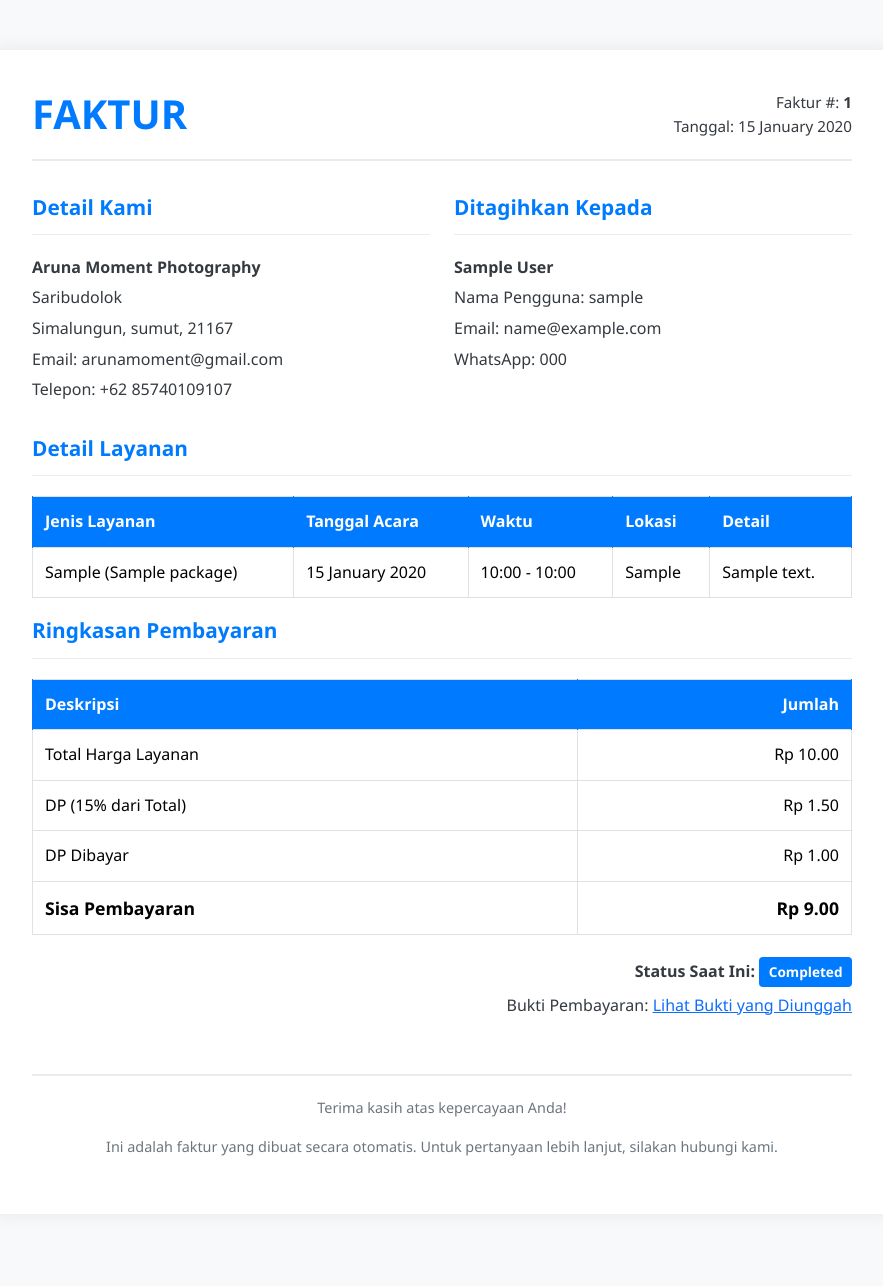
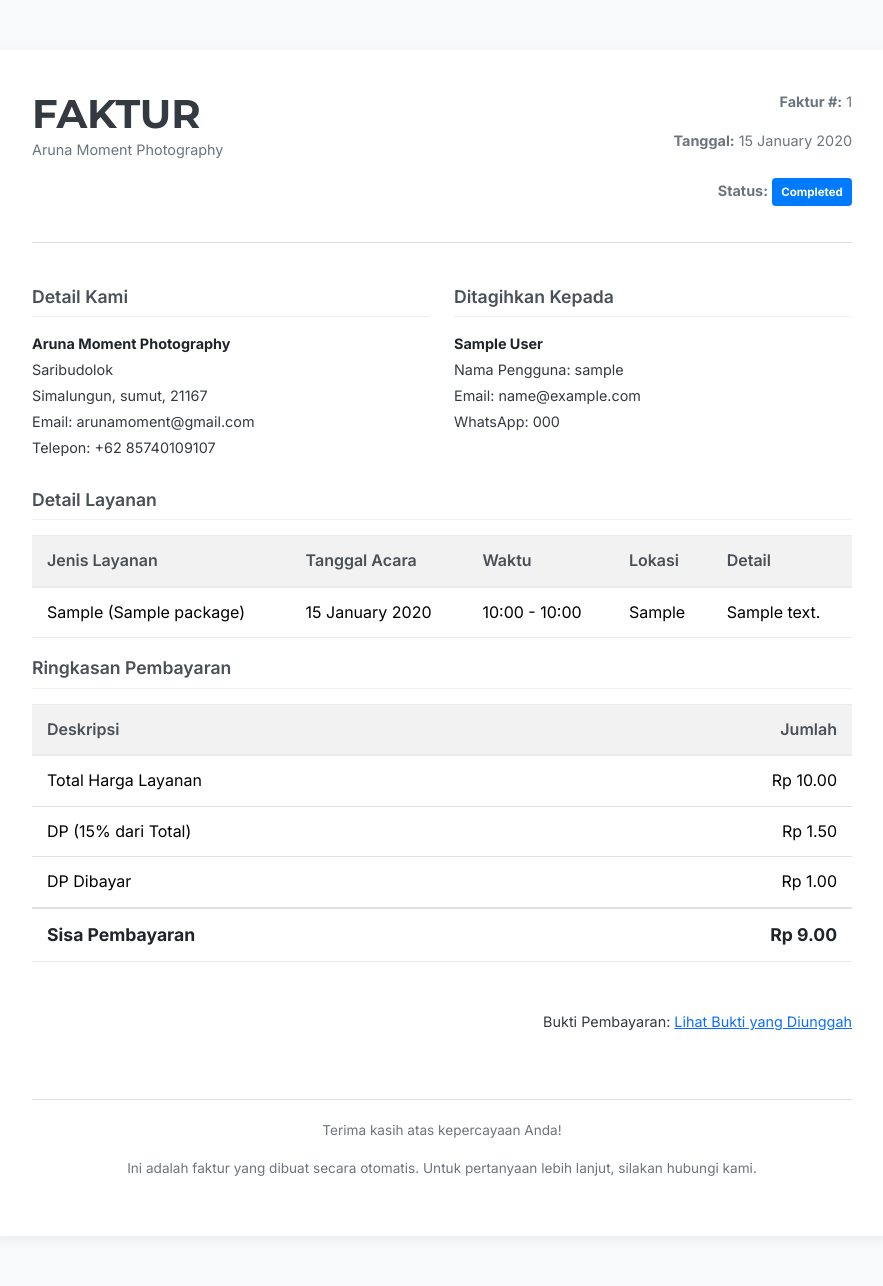
Before and after one commit to initHD3v/initialHGalelio, a Flask app: page /admin/order/1/view_invoice in a window 1280 px wide. Shown: the whole page, without its empty margins (198-1081 px from the left). Before the commit the page ends 1156 px from the top, so only its background shows below. Run offline with Flask 3, Linux system fonts and the light colour scheme; a user stored in the database is signed in; tables that the repository leaves empty hold one stand-in row (values such as "Sample post"); some libraries are stand-ins or nearby versions.

Commit message:
Redesign invoice template for professional and minimalist look

```diff
--- a/templates/invoice.html
+++ b/templates/invoice.html
@@ -5,9 +5,10 @@
     <meta name="viewport" content="width=device-width, initial-scale=1.0">
     <title>Faktur #{{ order.id }}</title>
     <link href="https://cdn.jsdelivr.net/npm/bootstrap@5.3.3/dist/css/bootstrap.min.css" rel="stylesheet">
+    <link href="https://fonts.googleapis.com/css2?family=Inter:wght@300;400;500;600;700&family=Montserrat:wght@300;400;500;600;700&display=swap" rel="stylesheet">
     <style>
         body {
-            font-family: 'Segoe UI', Tahoma, Geneva, Verdana, sans-serif;
+            font-family: 'Inter', sans-serif;
             background-color: #f8f9fa;
             color: #343a40;
             line-height: 1.6;
@@ -19,126 +20,210 @@
             background: #fff;
             padding: 40px;
             border-radius: 8px;
-            box-shadow: 0 0 20px rgba(0, 0, 0, 0.08);
+            box-shadow: 0 4px 12px rgba(0, 0, 0, 0.05);
         }
         .invoice-header {
-            border-bottom: 2px solid #e9ecef;
-            padding-bottom: 20px;
-            margin-bottom: 30px;
             display: flex;
             justify-content: space-between;
-            align-items: center;
-        }
-        @media (max-width: 768px) {
-            .invoice-header {
-                flex-direction: column;
-                text-align: center;
-            }
-            .invoice-header .invoice-meta {
-                text-align: center;
-                margin-top: 10px;
-            }
-            .info-block {
-                margin-bottom: 20px;
-            }
-            .table-responsive {
-                overflow-x: auto;
-            }
+            align-items: flex-start;
+            margin-bottom: 40px;
+            padding-bottom: 20px;
+            border-bottom: 1px solid #e0e0e0;
         }
         .invoice-header h1 {
-            color: #007bff;
+            font-family: 'Montserrat', sans-serif;
             font-weight: 700;
+            color: #343a40;
             margin: 0;
+            font-size: 2.5em;
         }
         .invoice-header .invoice-meta {
             text-align: right;
-            font-size: 0.95em;
+            font-size: 0.9em;
+            color: #6c757d;
         }
         .invoice-section-title {
-            font-size: 1.3em;
-            color: #007bff;
-            border-bottom: 1px solid #e9ecef;
-            padding-bottom: 10px;
-            margin-bottom: 20px;
+            font-size: 1.1em;
             font-weight: 600;
+            color: #495057;
+            margin-bottom: 15px;
+            padding-bottom: 5px;
+            border-bottom: 1px solid #f0f0f0;
         }
         .info-block p {
-            margin-bottom: 5px;
+            margin-bottom: 3px;
+            font-size: 0.9em;
+        }
+        .info-block strong {
+            color: #212529;
+        }
+
+        /* Table Styling */
+        .table {
+            width: 100%;
+            margin-bottom: 1rem;
+            color: #212529;
+            border-collapse: collapse;
         }
         .table th, .table td {
-            padding: 12px;
-            vertical-align: middle;
+            padding: 12px 15px;
+            vertical-align: top;
+            border-top: 1px solid #e9ecef;
         }
         .table thead th {
-            background-color: #007bff;
-            color: #fff;
-            border-color: #007bff;
+            background-color: #f2f2f2;
+            color: #495057;
+            font-weight: 600;
+            border-bottom: 2px solid #e9ecef;
+            text-align: left;
         }
-        .table tbody tr:nth-child(odd) {
-            background-color: #f2f2f2;
+        .table tbody tr:last-child td {
+            border-bottom: 1px solid #e9ecef;
         }
-        .table tfoot td {
-            font-weight: 600;
-            border-top: 2px solid #e9ecef;
+        .table .text-end {
+            text-align: right;
         }
         .total-row {
+            font-weight: 700;
+            background-color: #e9ecef;
+        }
+        .total-row td {
+            border-top: 2px solid #dee2e6;
             font-size: 1.1em;
+            color: #212529;
+        }
+
+        /* Status Badge */
+        .status-badge {
+            padding: 0.4em 0.8em;
+            border-radius: 0.25rem;
+            font-size: 0.8em;
             font-weight: 700;
-            color: #007bff;
+            color: #fff;
+            display: inline-block;
+            margin-top: 10px;
         }
-        .status-badge {
-            padding: 0.4em 0.7em;
-            border-radius: 0.25rem;
-            font-size: 0.85em;
-            font-weight: 600;
-            color: #fff;
-        }
-        .status-waiting_dp { background-color: #17a2b8; } /* info */
-        .status-waiting_approval { background-color: #ffc107; color: #343a40; } /* warning */
+        .status-waiting_dp { background-color: #ffc107; color: #343a40; } /* warning */
+        .status-waiting_approval { background-color: #17a2b8; } /* info */
         .status-accepted { background-color: #28a745; } /* success */
         .status-rejected { background-color: #dc3545; } /* danger */
         .status-completed { background-color: #007bff; } /* primary */
         .status-expired { background-color: #6c757d; } /* secondary */
 
+        /* Bank Details */
         .bank-details-section {
             margin-top: 40px;
-            padding-top: 20px;
-            border-top: 2px solid #e9ecef;
+            padding-top: 30px;
+            border-top: 1px solid #e0e0e0;
         }
         .bank-details-section .bank-item {
-            background-color: #e9f7ff;
-            border: 1px solid #b3e0ff;
+            background-color: #f8f9fa;
+            border: 1px solid #e9ecef;
+            border-left: 4px solid #007bff; /* Accent border */
             border-radius: 5px;
-            padding: 15px;
+            padding: 15px 20px;
             margin-bottom: 15px;
         }
         .bank-details-section .bank-item p {
             margin-bottom: 5px;
-            font-size: 0.95em;
+            font-size: 0.9em;
         }
         .bank-details-section .bank-item strong {
             color: #0056b3;
         }
+
+        /* Footer */
         .invoice-footer {
-            margin-top: 40px;
+            margin-top: 50px;
             padding-top: 20px;
-            border-top: 2px solid #e9ecef;
+            border-top: 1px solid #e0e0e0;
             text-align: center;
-            font-size: 0.9em;
+            font-size: 0.85em;
             color: #6c757d;
+        }
+
+        /* Responsive Adjustments */
+        @media (max-width: 768px) {
+            body {
+                padding: 10px;
+            }
+            .invoice-container {
+                padding: 20px;
+                margin: 15px auto;
+            }
+            .invoice-header {
+                flex-direction: column;
+                align-items: center;
+                text-align: center;
+            }
+            .invoice-header .invoice-meta {
+                margin-top: 15px;
+                text-align: center;
+            }
+            .invoice-header h1 {
+                font-size: 2em;
+            }
+            .row.mb-4 > div {
+                margin-bottom: 20px;
+            }
+            .table-responsive {
+                overflow-x: auto;
+                -webkit-overflow-scrolling: touch;
+            }
+            .table thead {
+                display: none; /* Hide table headers on small screens */
+            }
+            .table, .table tbody, .table tr, .table td {
+                display: block;
+                width: 100%;
+            }
+            .table tr {
+                margin-bottom: 15px;
+                border: 1px solid #e9ecef;
+                border-radius: 5px;
+                padding: 10px;
+            }
+            .table td {
+                text-align: right;
+                padding-left: 50%;
+                position: relative;
+                border: none;
+            }
+            .table td::before {
+                content: attr(data-label);
+                position: absolute;
+                left: 15px;
+                width: calc(50% - 30px);
+                padding-right: 10px;
+                white-space: nowrap;
+                text-align: left;
+                font-weight: 600;
+                color: #495057;
+            }
+            .total-row td {
+                text-align: right !important;
+                padding-left: 15px;
+            }
+            .total-row td::before {
+                content: none;
+            }
         }
     </style>
 </head>
 <body>
     <div class="invoice-container">
         <div class="invoice-header">
+            <div>
                 <h1>FAKTUR</h1>
+                <p style="font-size: 0.9em; color: #6c757d;">Aruna Moment Photography</p>
+            </div>
             <div class="invoice-meta">
-                Faktur #: <strong>{{ order.id }}</strong><br>
-                Tanggal: {{ order.created_at.strftime('%d %B %Y') }}<br>
+                <p><strong>Faktur #:</strong> {{ order.id }}</p>
+                <p><strong>Tanggal:</strong> {{ order.created_at.strftime('%d %B %Y') }}</p>
                 {% if order.status == 'waiting_dp' %}
-                    Jatuh Tempo: {{ (order.created_at + timedelta(hours=1)).strftime('%d %B %Y %H:%M') }}
+                    <p><strong>Jatuh Tempo:</strong> {{ (order.created_at + timedelta(hours=1)).strftime('%d %B %Y %H:%M') }}</p>
                 {% endif %}
+                <p><strong>Status:</strong> <span class="status-badge status-{{ order.status }}">{{ order.status.replace('_', ' ').title() }}</span></p>
             </div>
         </div>
 
@@ -165,7 +250,8 @@
         </div>
 
         <div class="invoice-section-title">Detail Layanan</div>
-        <table class="table table-bordered">
+        <div class="table-responsive">
+            <table class="table">
                 <thead>
                     <tr>
                         <th>Jenis Layanan</th>
@@ -177,17 +263,19 @@
                 </thead>
                 <tbody>
                     <tr>
-                    <td>{{ order.service_type.capitalize() }} {% if order.wedding_package %}({{ order.wedding_package.name }}){% endif %}</td>
-                    <td>{{ order.event_date.strftime('%d %B %Y') }}</td>
-                    <td>{{ order.event_start_time.strftime('%H:%M') }} - {{ order.event_end_time.strftime('%H:%M') }}</td>
-                    <td>{{ order.location }}</td>
-                    <td>{{ order.details if order.details else 'N/A' }}</td>
+                        <td data-label="Jenis Layanan">{{ order.service_type.capitalize() }} {% if order.wedding_package %}({{ order.wedding_package.name }}){% endif %}</td>
+                        <td data-label="Tanggal Acara">{{ order.event_date.strftime('%d %B %Y') }}</td>
+                        <td data-label="Waktu">{{ order.event_start_time.strftime('%H:%M') }} - {{ order.event_end_time.strftime('%H:%M') }}</td>
+                        <td data-label="Lokasi">{{ order.location }}</td>
+                        <td data-label="Detail">{{ order.details if order.details else 'N/A' }}</td>
                     </tr>
                 </tbody>
             </table>
+        </div>
 
         <div class="invoice-section-title">Ringkasan Pembayaran</div>
-        <table class="table table-bordered">
+        <div class="table-responsive">
+            <table class="table">
                 <thead>
                     <tr>
                         <th>Deskripsi</th>
@@ -196,16 +284,16 @@
                 </thead>
                 <tbody>
                     <tr>
-                    <td>Total Harga Layanan</td>
-                    <td class="text-end">Rp {{ "{:,.2f}".format(order.total_price) }}</td>
+                        <td data-label="Deskripsi">Total Harga Layanan</td>
+                        <td data-label="Jumlah" class="text-end">Rp {{ "{:,.2f}".format(order.total_price) }}</td>
                     </tr>
                     <tr>
-                    <td>DP (15% dari Total)</td>
-                    <td class="text-end">Rp {{ "{:,.2f}".format(order.total_price * 0.15) }}</td>
+                        <td data-label="Deskripsi">DP (15% dari Total)</td>
+                        <td data-label="Jumlah" class="text-end">Rp {{ "{:,.2f}".format(order.total_price * 0.15) }}</td>
                     </tr>
                     <tr>
-                    <td>DP Dibayar</td>
-                    <td class="text-end">Rp {{ "{:,.2f}".format(order.dp_paid) }}</td>
+                        <td data-label="Deskripsi">DP Dibayar</td>
+                        <td data-label="Jumlah" class="text-end">Rp {{ "{:,.2f}".format(order.dp_paid) }}</td>
                     </tr>
                     <tr class="total-row">
                         <td>Sisa Pembayaran</td>
@@ -213,12 +301,12 @@
                     </tr>
                 </tbody>
             </table>
+        </div>
 
         <div class="row mt-4">
             <div class="col-md-12 text-end">
-                <p class="mb-1"><strong>Status Saat Ini:</strong> <span class="status-badge status-{{ order.status }}">{{ order.status.replace('_', ' ').title() }}</span></p>
                 {% if order.dp_payment_proof %}
-                    <p class="mt-2">Bukti Pembayaran: <a href="{{ url_for('static', filename='payment_proofs/' + order.dp_payment_proof) }}" target="_blank">Lihat Bukti yang Diunggah</a></p>
+                    <p class="mt-2" style="font-size: 0.9em;">Bukti Pembayaran: <a href="{{ url_for('static', filename='payment_proofs/' + order.dp_payment_proof) }}" target="_blank">Lihat Bukti yang Diunggah</a></p>
                 {% endif %}
             </div>
         </div>
```
Lines whose indentation alone changed are shown as unchanged.
